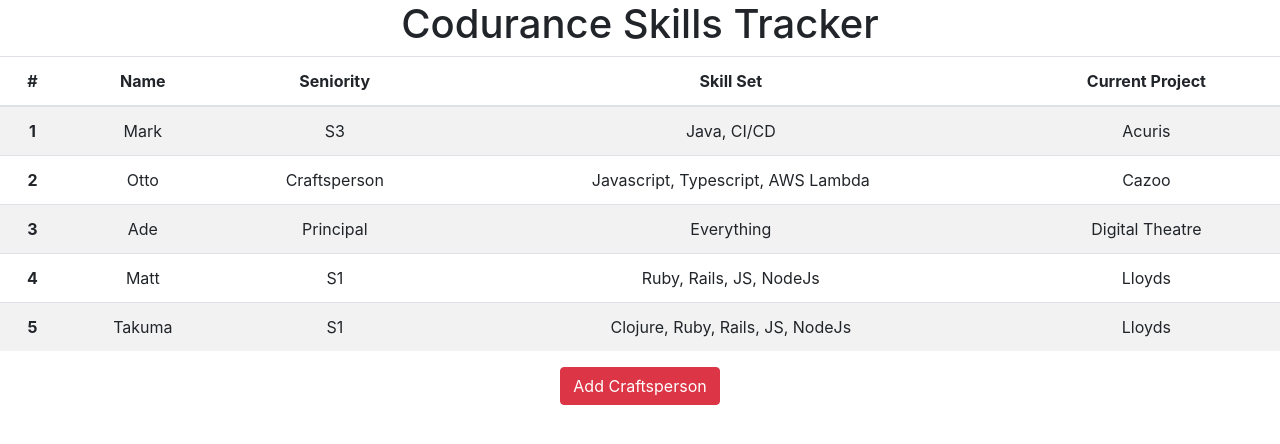
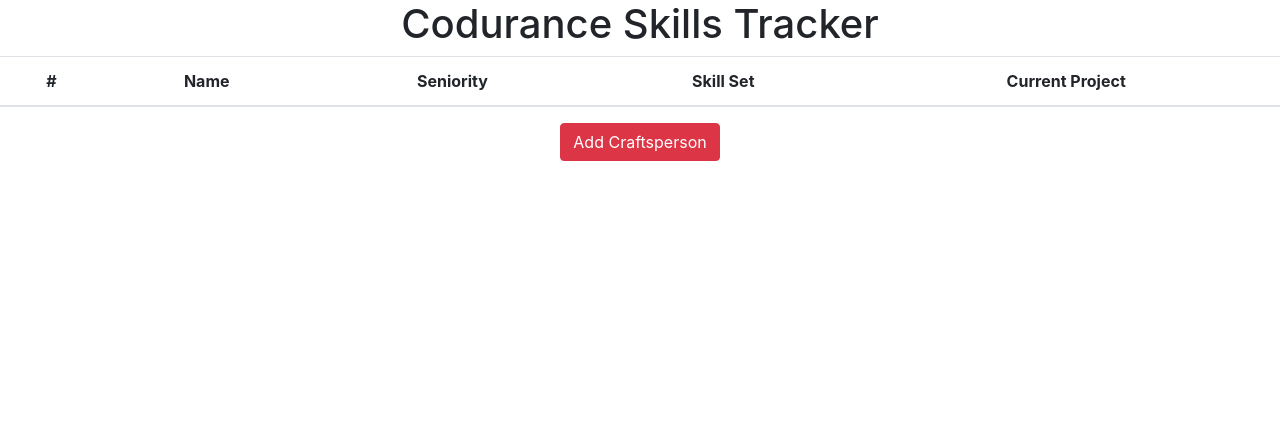
Before and after one commit to codurance/skillstracker, a React (Create React App) app: page / in a window 1280 px wide. Shown: the top 444 px of the page. Built offline with nearby package versions, Linux system fonts and the light colour scheme.

Commit message:
Enable form data to be displayed in table

```diff
--- a/src/App.tsx
+++ b/src/App.tsx
@@ -1,31 +1,31 @@
 import React, { useState } from 'react';
 import 'bootstrap/dist/css/bootstrap.css';
 import './App.css';
-import { Button, Form, FormGroup, Input, Label, Modal, ModalBody, ModalHeader, Table } from "reactstrap";
+import {
+    Button,
+    Form,
+    FormGroup,
+    Input,
+    Label,
+    Modal,
+    ModalBody,
+    ModalHeader,
+    Table } from "reactstrap";
+
+interface Craftsperson {
+    name: string;
+    seniority: string;
+    skillset: string;
+    currentProject: string;
+}
 
 type CraftspersonFormProps = {
     toggle: () => void;
+    handleFormSubmission: (event: any) => void;
 }
 
 const CraftspersonForm = (props: CraftspersonFormProps) => {
-    const [craftspeople, setCraftsperson] = useState<object[]>([]);
-    const {toggle} = props;
-
-    const handleFormSubmission = (event: any) => {
-        event.preventDefault();
-        const { name, seniority, skillset, currentProject } = event.target;
-        const craftspersonAttributes = {
-            name: name.value,
-            seniority: seniority.value,
-            skillset: skillset.value,
-            currentProject: currentProject.value
-        };
-        craftspeople.push(craftspersonAttributes)
-        console.log({craftspeople});
-        setCraftsperson([...craftspeople])
-        toggle()
-    };
-
+    const {toggle, handleFormSubmission} = props;
     return (
         <div>
             <Form onSubmit={handleFormSubmission}>
@@ -45,7 +45,7 @@
                     <Label for="currentProject">Current Project</Label>
                     <Input id="currentProject" />
                 </FormGroup>
-                <Button color="primary" type="submit">Submit</Button>{' '}
+                <Button color="primary" type="submit" onClick={toggle}>Submit</Button>{' '}
                 <Button color="secondary" type="button" onClick={toggle}>Cancel</Button>
             </Form>
         </div>
@@ -55,10 +55,12 @@
 type CraftspersonModalProps = {
     buttonLabel: string;
     className: string;
+    handleFormSubmission: (event: any) => void;
 }
+
 const CraftspersonModal = (props: CraftspersonModalProps) => {
 
-    const {buttonLabel, className} = props;
+    const {buttonLabel, className, handleFormSubmission} = props;
     const [modal, setModal] = useState(false);
 
     const toggle = () => setModal(!modal);
@@ -69,7 +71,7 @@
             <Modal isOpen={modal} toggle={toggle} className={className}>
                 <ModalHeader toggle={toggle}>Modal title</ModalHeader>
                 <ModalBody>
-                    <CraftspersonForm toggle={toggle}/>
+                    <CraftspersonForm toggle={toggle} handleFormSubmission={handleFormSubmission}/>
                 </ModalBody>
             </Modal>
         </div>
@@ -78,14 +80,36 @@
 
 
 
-function App() {
-  return (
-    <div className="App">
-      <header className="header">
-        <h1>Codurance Skills Tracker</h1>
-      </header>
-      <Table striped>
-          <thead>
+function TableData(props: Craftsperson) {
+    const {name, seniority, skillset, currentProject} = props;
+    return (
+        <tr>
+            <th scope="row">1</th>
+            <td>{name}</td>
+            <td>{seniority}</td>
+            <td>{skillset}</td>
+            <td>{currentProject}</td>
+        </tr>
+    )
+}
+
+type SkillsTrackerTableProps = {
+    craftspeople: Craftsperson[];
+}
+
+function SkillsTrackerTable(props: SkillsTrackerTableProps) {
+    const {craftspeople} = props;
+    console.log(craftspeople);
+    const crafters = craftspeople.map(craftsperson => <TableData
+        name={craftsperson.name}
+        seniority={craftsperson.seniority}
+        skillset={craftsperson.skillset}
+        currentProject={craftsperson.currentProject} />
+    )
+    console.log(crafters);
+
+    return <Table striped>
+        <thead>
             <tr>
                 <th>#</th>
                 <th>Name</th>
@@ -93,46 +117,36 @@
                 <th>Skill Set</th>
                 <th>Current Project</th>
             </tr>
-          </thead>
-          <tbody>
-              <tr>
-                  <th scope="row">1</th>
-                  <td>Mark</td>
-                  <td>S3</td>
-                  <td>Java, CI/CD</td>
-                  <td>Acuris</td>
-              </tr>
-              <tr>
-                  <th scope="row">2</th>
-                  <td>Otto</td>
-                  <td>Craftsperson</td>
-                  <td>Javascript, Typescript, AWS Lambda</td>
-                  <td>Cazoo</td>
-              </tr>
-              <tr>
-                  <th scope="row">3</th>
-                  <td>Ade</td>
-                  <td>Principal</td>
-                  <td>Everything</td>
-                  <td>Digital Theatre</td>
-              </tr>
-              <tr>
-                  <th scope="row">4</th>
-                  <td>Matt</td>
-                  <td>S1</td>
-                  <td>Ruby, Rails, JS, NodeJs</td>
-                  <td>Lloyds</td>
-              </tr>
-              <tr>
-                  <th scope="row">5</th>
-                  <td>Takuma</td>
-                  <td>S1</td>
-                  <td>Clojure, Ruby, Rails, JS, NodeJs</td>
-                  <td>Lloyds</td>
-              </tr>
-          </tbody>
-      </Table>
-      <CraftspersonModal buttonLabel="Add Craftsperson" className="craftsperson-modal" />
+        </thead>
+        <tbody>
+            {crafters}
+        </tbody>
+    </Table>;
+}
+
+
+function App() {
+    const [craftspeople, setCraftsperson] = useState<Craftsperson[]>([]);
+    const handleFormSubmission = (event: any) => {
+        event.preventDefault();
+        const { name, seniority, skillset, currentProject } = event.target;
+        const craftspersonAttributes = {
+            name: name.value,
+            seniority: seniority.value,
+            skillset: skillset.value,
+            currentProject: currentProject.value
+        };
+        craftspeople.push(craftspersonAttributes)
+        setCraftsperson([...craftspeople])
+    };
+  return (
+    <div className="App">
+        <header className="header">
+            <h1>Codurance Skills Tracker</h1>
+        </header>
+        <SkillsTrackerTable craftspeople={craftspeople}/>
+        <CraftspersonModal buttonLabel="Add Craftsperson" className="craftsperson-modal"
+                           handleFormSubmission={handleFormSubmission}/>
     </div>
   );
 }
```
